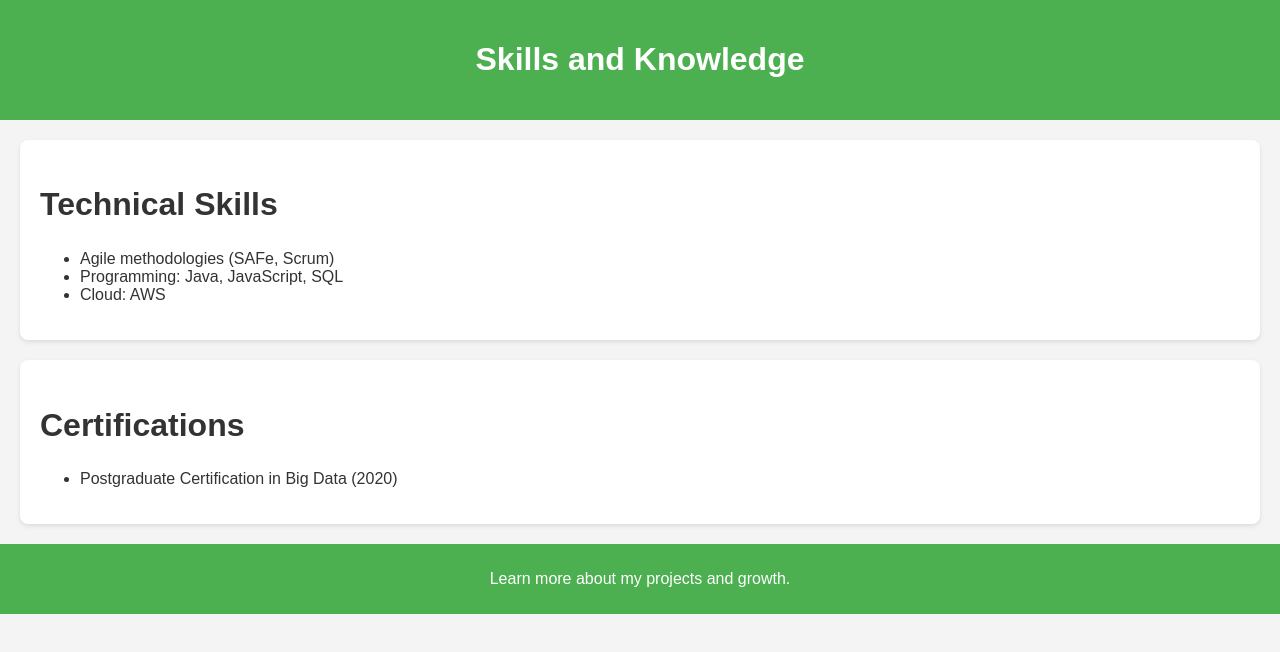
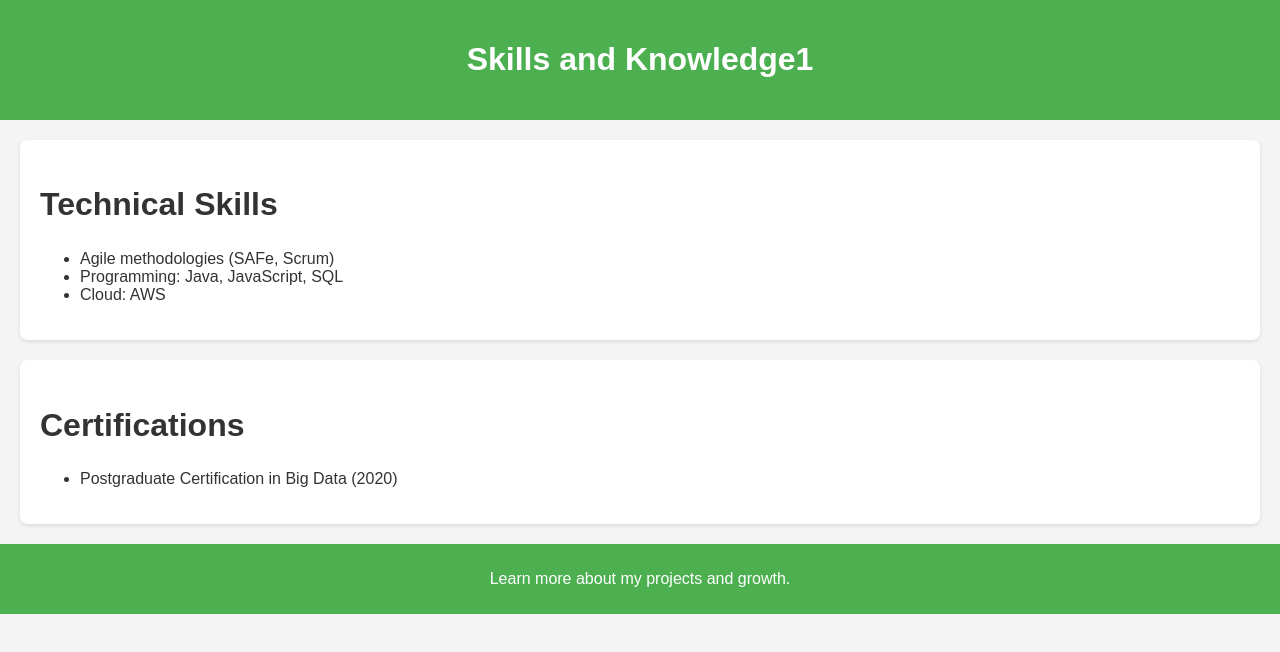
Before and after one commit to Vikramsood44/Vikram-Sood-ePortfolio, a plain HTML site: page index.html in a window 1280 px wide. Drawn offline with Linux system fonts and the light colour scheme.

Commit message:
Update index.html

```diff
--- a/index.html
+++ b/index.html
@@ -8,7 +8,7 @@
 </head>
 <body>
     <header>
-        <h1>Skills and Knowledge</h1>
+        <h1>Skills and Knowledge1</h1>
     </header>
 
     <section>
```
